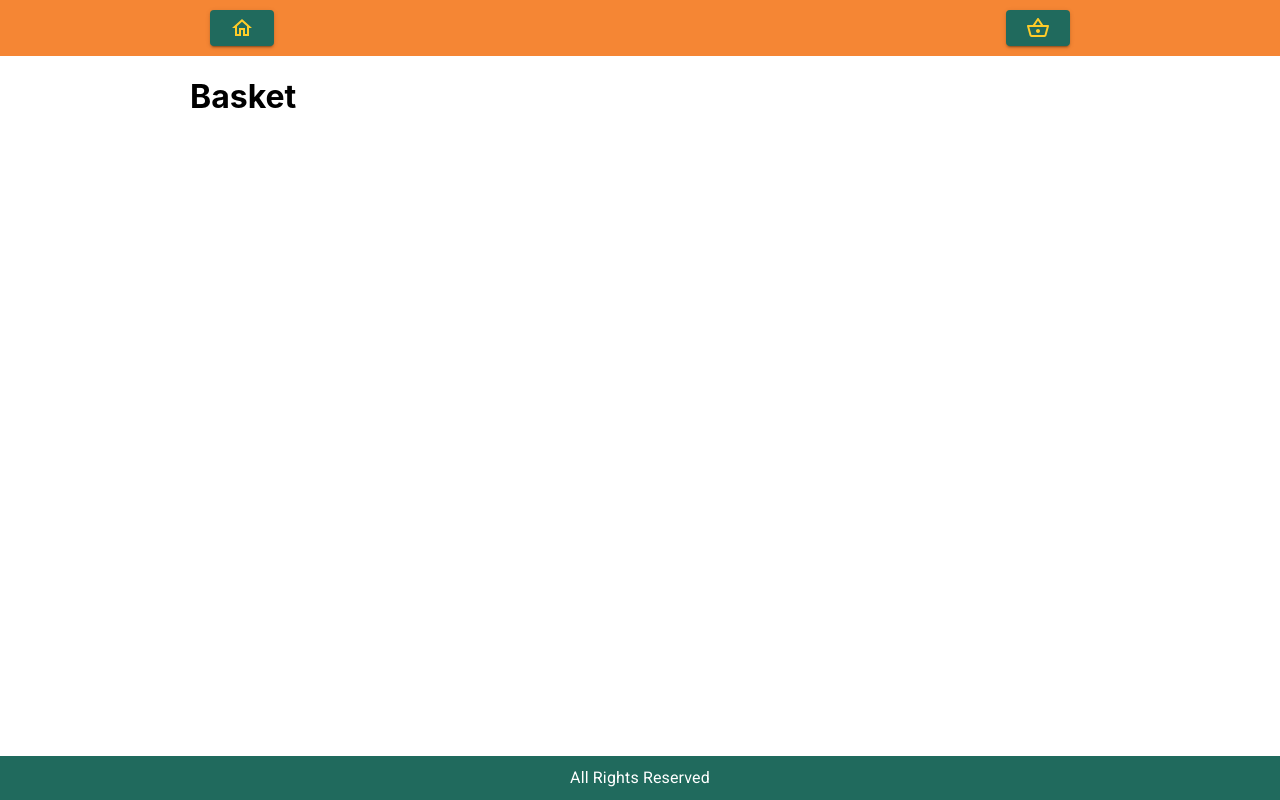
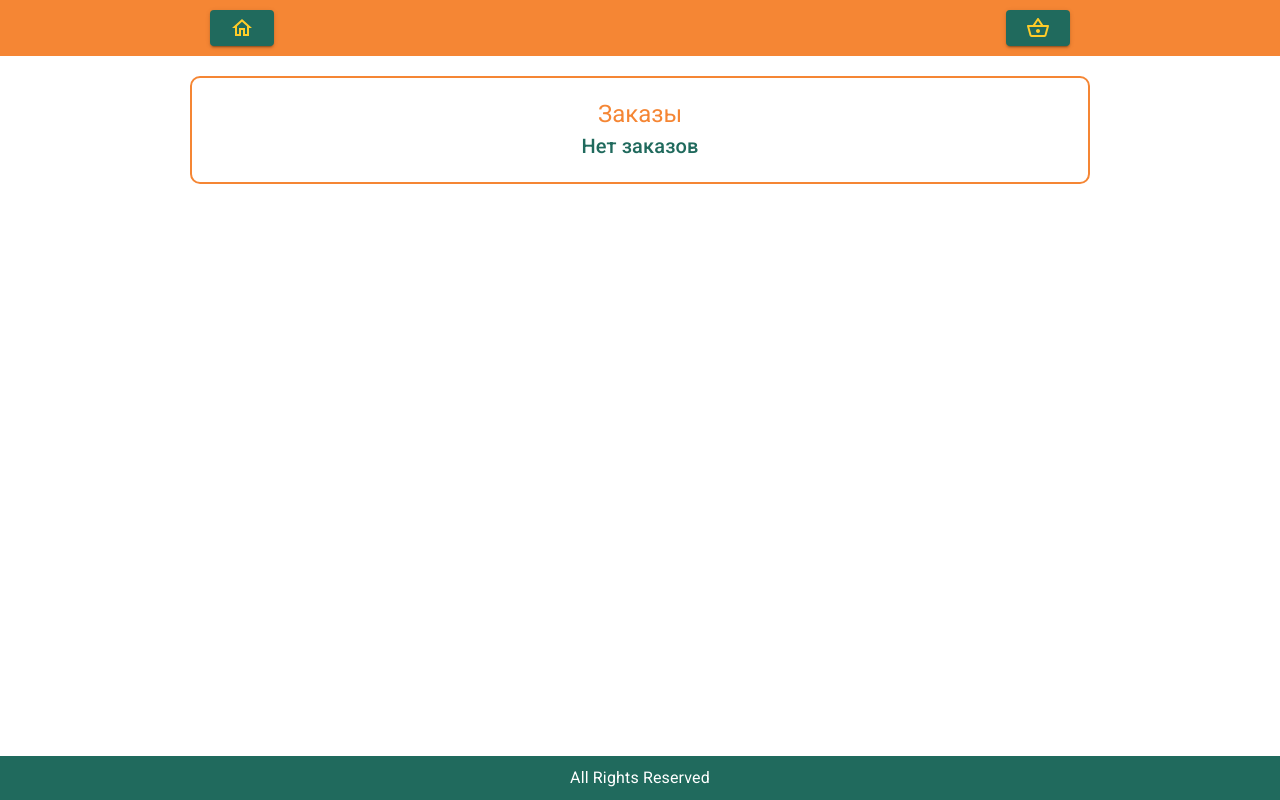
Before and after one commit to TroExol/labcode-homework, a React (Create React App) app in the folder react/burger/: page /basket in a window 1280 px wide. Built offline with nearby package versions, Linux system fonts and the light colour scheme.

Commit message:
feat: 🎸 +Orders component

```diff
--- /dev/null
+++ b/react/burger/src/components/Orders/Orders.tsx
@@ -0,0 +1,114 @@
+import React from 'react';
+import { makeStyles, Button, Typography, useTheme, createStyles } from '@material-ui/core';
+import { connect } from 'react-redux';
+import { StoreDispatchType, StoreType } from '../../store';
+
+import Sandwich from '../Sandwich/Sandwich';
+import { deleteOrderAction, deleteIngredientActionType } from '../../store/orders';
+
+const useStyles = makeStyles((theme) => {
+    return createStyles({
+        root: {
+            display: 'flex',
+            flexDirection: 'column',
+            alignItems: 'center',
+            width: '100%',
+            marginTop: '20px',
+            padding: '20px',
+            boxSizing: 'border-box',
+            border: `2px solid ${theme.palette.primary.main}`,
+            borderRadius: '10px',
+        },
+        title: {
+            color: theme.palette.secondary.main,
+            marginBottom: '15px',
+        },
+        orderOutputRoot: {
+            display: 'flex',
+            flexDirection: 'column',
+            justifyContent: 'center',
+            alignItems: 'center',
+            marginTop: '20px',
+        },
+        orderOutputAmount: {
+            marginTop: '10px',
+        },
+        orderOutputDeleteButton: {
+            color: 'red',
+            borderColor: 'red',
+            marginTop: '10px',
+        },
+    });
+});
+
+interface IProps {
+    orders: StoreType['orders'];
+    deleteOrder: deleteIngredientActionType;
+}
+
+const Orders = (props: IProps) => {
+    const classes = useStyles();
+
+    const { orders, deleteOrder } = props;
+
+    const ordersOutput: JSX.Element[] = [];
+
+    if (Object.keys(orders).length > 0) {
+        Object.entries(orders).forEach(([key, value]) => {
+            const orderOutput = (
+                <div key={key} className={classes.orderOutputRoot}>
+                    <Sandwich ingredients={value.ingredients} />
+
+                    <Typography
+                        className={classes.orderOutputAmount}
+                        variant="h6"
+                        component="span"
+                        color="secondary"
+                    >
+                        Amount: {value.amount}
+                    </Typography>
+
+                    <Button
+                        className={classes.orderOutputDeleteButton}
+                        variant="outlined"
+                        onClick={() => deleteOrder({ orderID: key })}
+                    >
+                        Удалить заказ
+                    </Button>
+                </div>
+            );
+
+            ordersOutput.push(orderOutput);
+        });
+    }
+
+    return (
+        <div className={classes.root}>
+            <Typography variant="h5" component="h2" color="primary">
+                Заказы
+            </Typography>
+
+            {ordersOutput.length > 0 ? (
+                ordersOutput
+            ) : (
+                <Typography variant="h6" component="span" color="secondary">
+                    Нет заказов
+                </Typography>
+            )}
+        </div>
+    );
+};
+
+const mapStateToProps = (state: StoreType) => {
+    return {
+        orders: state.orders,
+    };
+};
+
+const mapDispatchToProps = (dispatch: StoreDispatchType) => {
+    return {
+        deleteOrder: ({ orderID }: { orderID: string }) => dispatch(deleteOrderAction({ orderID })),
+    };
+};
+
+export default connect(mapStateToProps, mapDispatchToProps)(Orders);
--- a/react/burger/src/components/Sandwich/Sandwich.tsx
+++ b/react/burger/src/components/Sandwich/Sandwich.tsx
@@ -26,7 +26,7 @@ const useStyles = makeStyles((theme) =>
 
 interface IProps {
     ingredients: SandwichIngredientType[];
-    onIngredientClick: (ingredientIndex: number) => void;
+    onIngredientClick?: (ingredientIndex: number) => void;
 }
 
 const Sandwich = ({ ingredients, onIngredientClick }: IProps): JSX.Element => {
@@ -40,7 +40,7 @@ const Sandwich = ({ ingredients, onIngredientClick }: IProps): JSX.Element => {
         const ingredientComponent = (
             <div
                 key={`${ingredient + index}`}
-                onClick={() => onIngredientClick(index)}
+                onClick={() => onIngredientClick && onIngredientClick(index)}
                 aria-hidden="true"
             >
                 {ingredientsMap[ingredient]}
@@ -67,4 +67,8 @@ const Sandwich = ({ ingredients, onIngredientClick }: IProps): JSX.Element => {
     );
 };
 
+Sandwich.defaultProps = {
+    onIngredientClick: () => null,
+};
+
 export default Sandwich;
--- a/react/burger/src/routes/basket.tsx
+++ b/react/burger/src/routes/basket.tsx
@@ -1,12 +1,13 @@
 import React from 'react';
 import { IRouterObject } from './index';
+import Orders from '../components/Orders/Orders';
 
 const index: IRouterObject = {
     name: 'basket/index',
     path: '/basket',
     exact: true,
     RenderFn: (): JSX.Element => {
-        return <h1>Basket</h1>;
+        return <Orders />;
     },
 };
 
```
